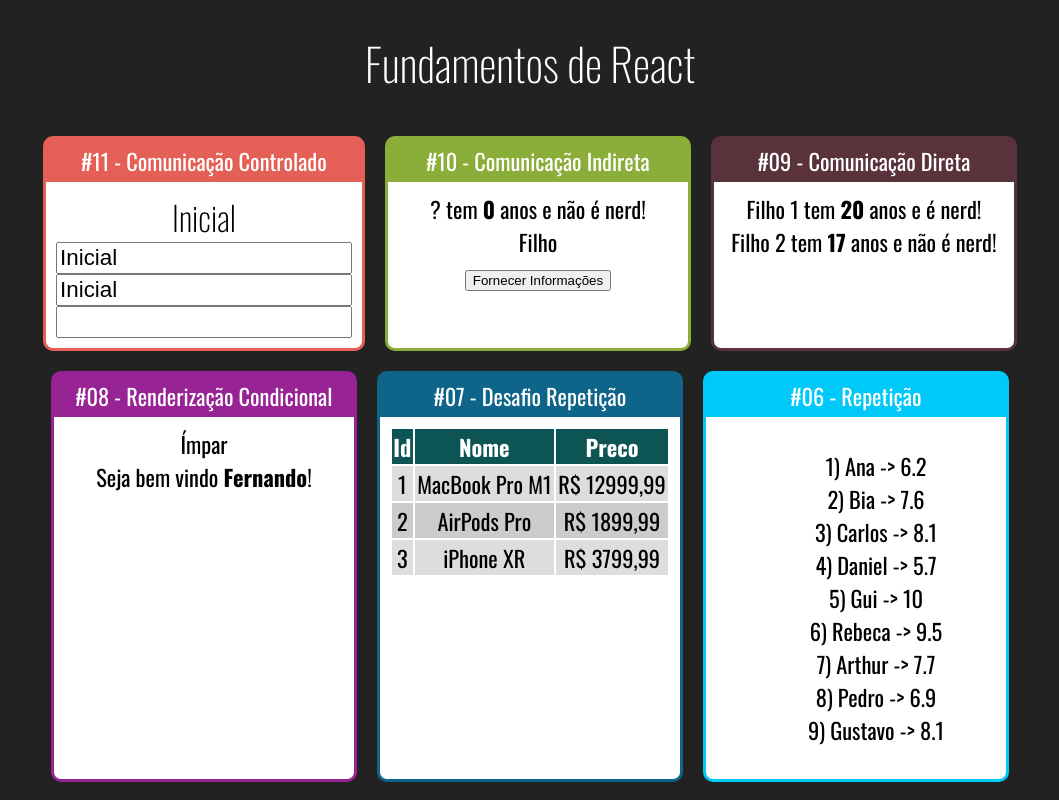
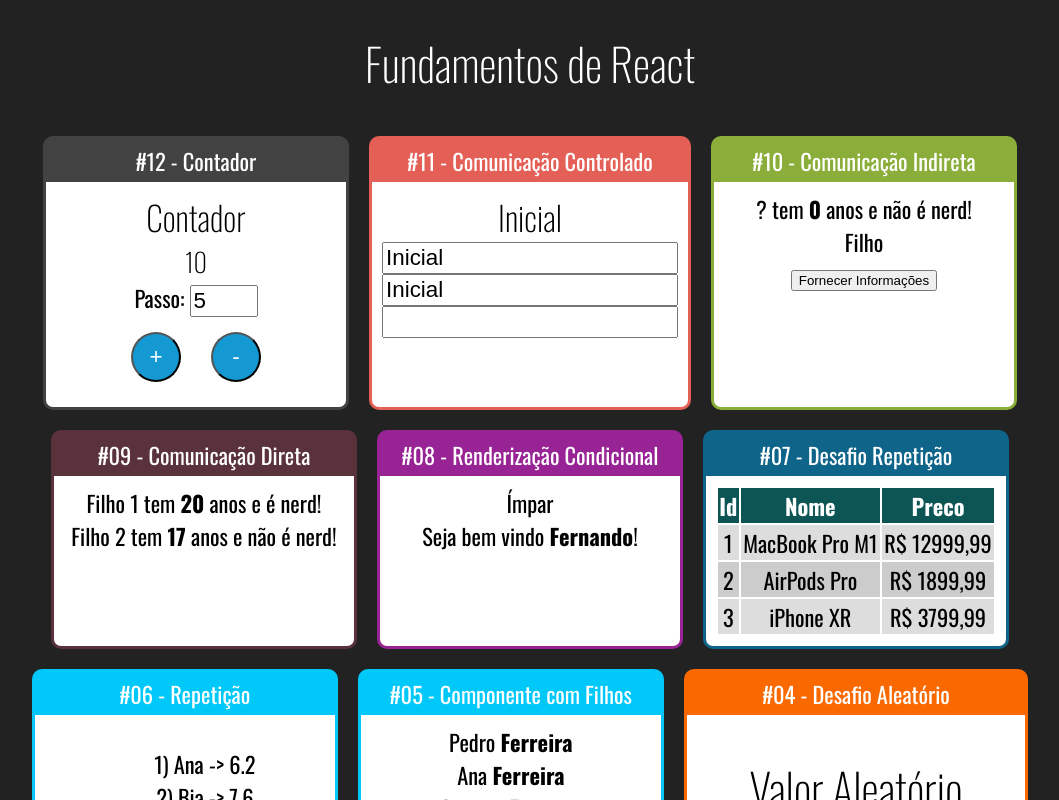
Before and after one commit to lucasmachadolopes/curso-react, a React (Create React App) app: page / in a window 1280 px wide. Shown: the top 800 px of the page, without its empty margins (110-1169 px from the left). Built offline with nearby package versions, Linux system fonts and the light colour scheme.

Commit message:
Contador 1

```diff
--- a/src/App.js
+++ b/src/App.js
@@ -17,6 +17,7 @@
 import DiretaPai from './componentes/comunicacao/DiretaPai'
 import IndiretaPai from './componentes/comunicacao/IndiretaPai'
 import Input from './componentes/formulario/Input'
+import Contador from './componentes/contador/Contador'
 
 export default function App() {
     return (
@@ -24,14 +25,17 @@
             <h1>Fundamentos de React</h1>
 
             <div className="Cards">
+                <Card titulo="#12 - Contador" color="#424242">
+                    <Contador numeroInicial={10} />
+                </Card>
                 <Card titulo="#11 - Comunicação Controlado" color="#E45F56">
-                <Input></Input>
+                    <Input></Input>
                 </Card>
                 <Card titulo="#10 - Comunicação Indireta" color="#8BAD39">
-                <IndiretaPai></IndiretaPai>
+                    <IndiretaPai></IndiretaPai>
                 </Card>
                 <Card titulo="#09 - Comunicação Direta" color="#59323C">
-                <DiretaPai></DiretaPai>
+                    <DiretaPai></DiretaPai>
                 </Card>
                 <Card titulo="#08 - Renderização Condicional" color="#982395">
                     <ParOuImpar numero={21}></ParOuImpar>
--- /dev/null
+++ b/src/componentes/contador/Contador.css
@@ -0,0 +1,14 @@
+.Contador input{
+    font-size: 1.4rem;
+    width: 60px;
+}
+
+.Contador button{
+    margin: 15px;
+    height: 50px;
+    width: 50px;
+    border-radius: 50%;
+    background-color: #1499d3;
+    color: #fff;
+    font-size: 1.4rem;
+}
--- a/src/componentes/contador/Contador.jsx
+++ b/src/componentes/contador/Contador.jsx
@@ -1,19 +1,50 @@
+import './Contador.css'
 import React, { Component } from 'react'
-import PropTypes from 'prop-types'
-
-/**
-* @author
-* @class Contador
-**/
 
 class Contador extends Component {
- state = {}
- render() {
-  return(
-   <div><h2>Contador</h2></div>
-    )
-   }
- }
+  state = {
+    numero: this.props.numeroInicial || 0,
+    passo: this.props.passoInicial || 5
+  };
+
+  inc = () => {
+    this.setState({
+      numero: this.state.numero + this.state.passo,
+    });
+  }
+
+  dec = () => {
+    this.setState({
+      numero: this.state.numero - this.state.passo,
+    });
+  }
+
+  setPasso = (e) => {
+    this.setState({
+      passo: +e.target.value,
+    })
+  }
+
+  render() {
+    return (
+      <div className="Contador">
+        <h2>Contador</h2>
+        <h3>{this.state.numero}</h3>
+        <div>
+          <label htmlFor="passoInput" >Passo: </label>
+          <input
+            id="passoInput"
+            type="number"
+            value={this.state.passo}
+            onChange={this.setPasso}
+          />
+        </div>
+        <button onClick={this.inc}>+</button>
+        <button onClick={this.dec}>-</button>
+      </div>
+    );
+  }
+}
 
 
 Contador.propTypes = {}
```
